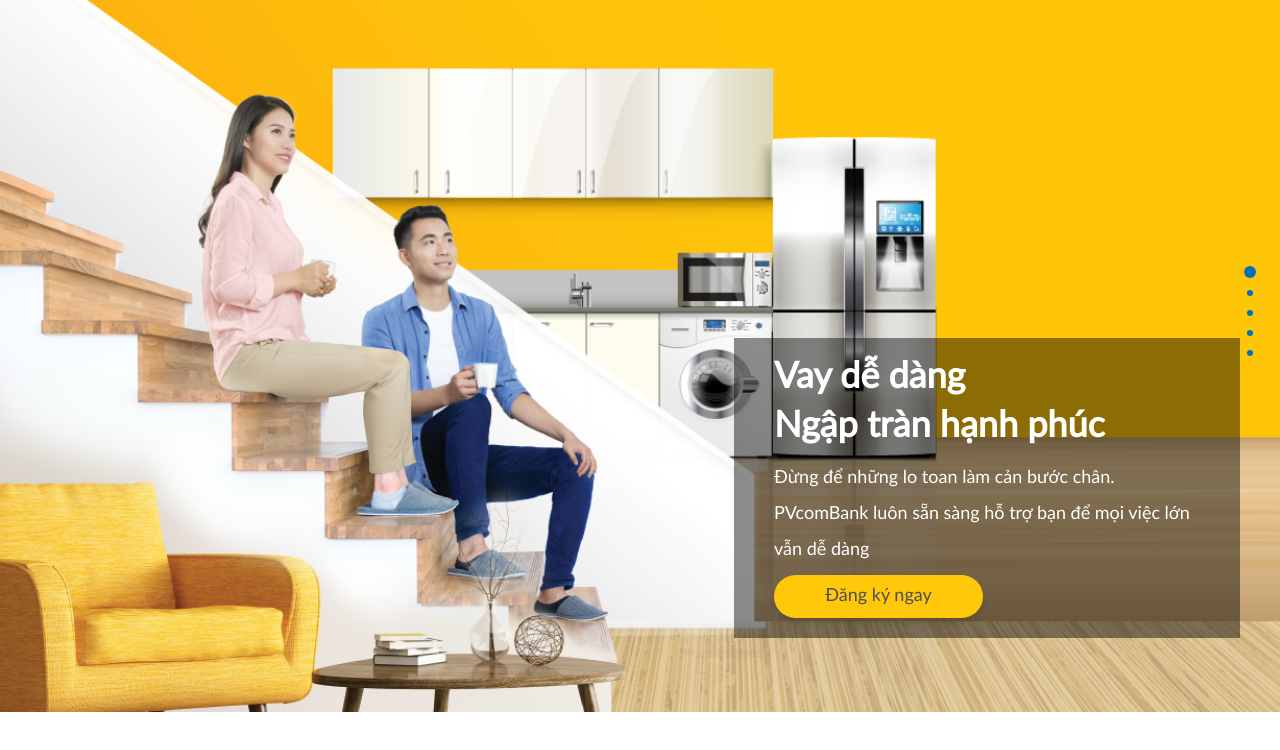
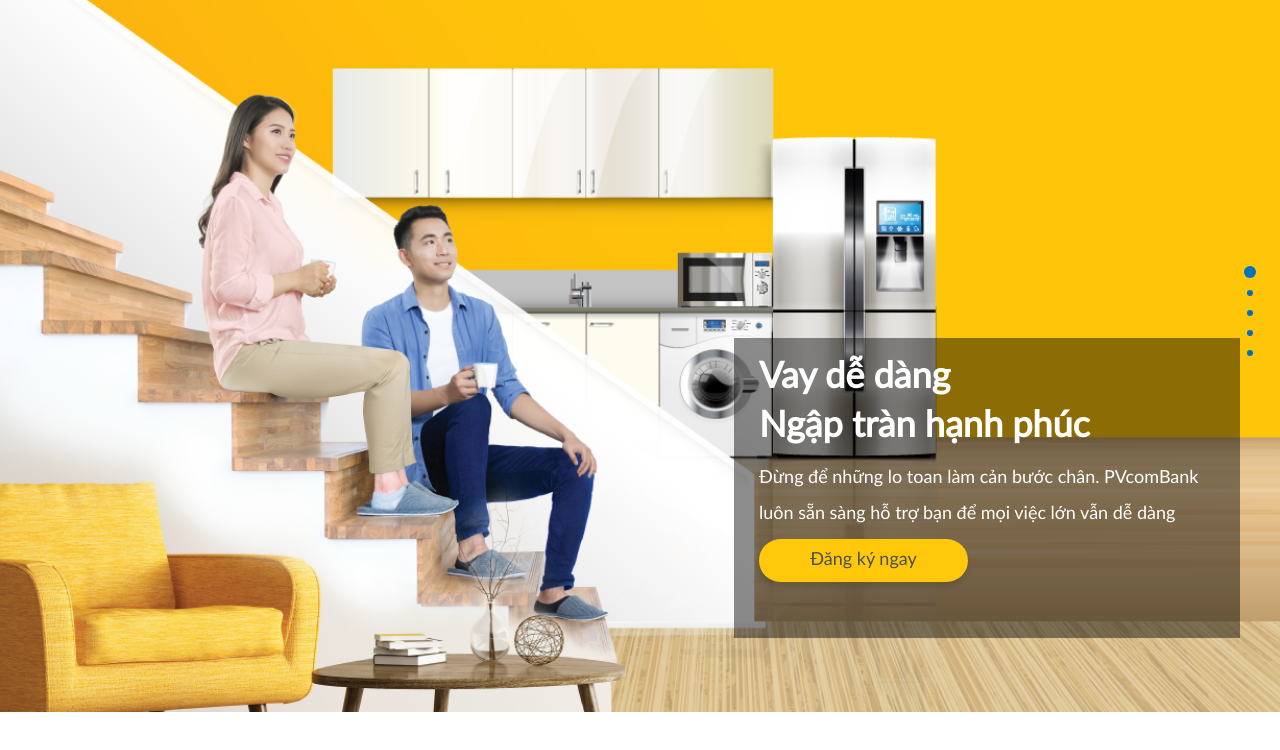
Before and after one commit to bacnd/pvcombank, a plain HTML site: page index.html in a window 1280 px wide. Shown: the part 88-838 px from the top of the page. Drawn offline with Linux system fonts and the light colour scheme; files whose address does not match are found by name.

Commit message:
Update styles.css

```diff
--- a/assets/css/styles.css
+++ b/assets/css/styles.css
@@ -668,7 +668,7 @@ footer {
       display: table;
       background: rgba(0, 0, 0, 0.45);
       color: #fff;
-      padding: 15px 40px; }
+      padding: 15px 25px; }
       #content .box-main .inner-section .intro .title-section {
         margin-bottom: 10px; }
       #content .box-main .inner-section .intro p {
```
